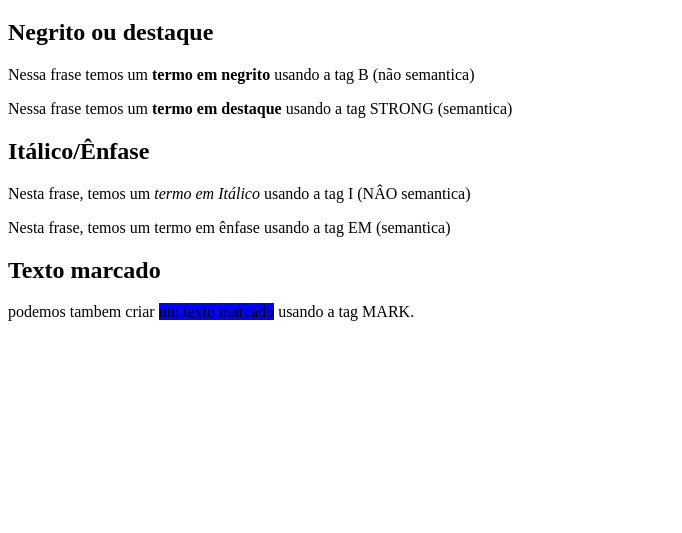
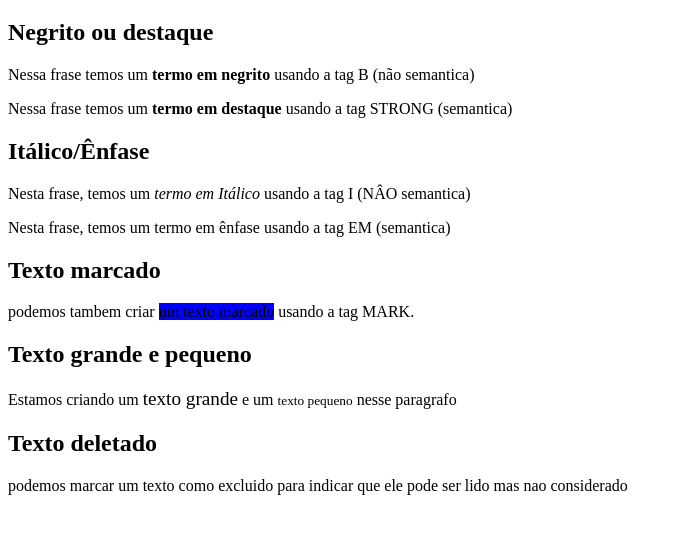
Before and after one commit to tgosgoncalves/Front-end-estudos, a plain HTML site: page ex008/index.html in a window 1280 px wide. Shown: the part 61-594 px from the top of the page, without its empty margins (0-682 px from the left). Drawn offline with Linux system fonts and the light colour scheme.

Commit message:
adicionando pequeno e grande

```diff
--- a/ex008/index.html
+++ b/ex008/index.html
@@ -21,9 +21,15 @@
     <!--Porque nesse texto eu tenho algo "enfatico" algo em "enfase"-->
     <p>Nesta frase, temos um termo em ênfase usando a tag EM (semantica)</p>
 
-<h2>Texto marcado</h2>
-<p>podemos tambem criar <Mark style="background-color: blue;">um texto marcado</Mark> usando a tag MARK.</p>
+    <h2>Texto marcado</h2>
+    <!-- Não é ideal colocar o CSS aqui porque fica apenas em uma linha, tendo que repetir o processo em uma proxima-->
+    <p>podemos tambem criar <Mark style="background-color: blue;">um texto marcado</Mark> usando a tag MARK.</p>
 
+    <h2>Texto grande e pequeno</h2>
+    <p>Estamos criando um <big>texto grande</big> e um <small>texto pequeno</small> nesse paragrafo</p>
+
+<h2>Texto deletado</h2>
+podemos marcar um texto como excluido para indicar que ele pode ser lido mas nao considerado
 </body>
 
 </html>
```
